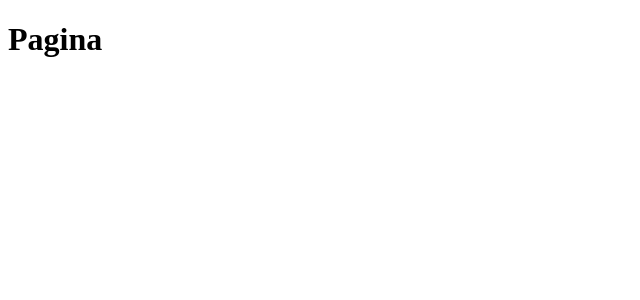
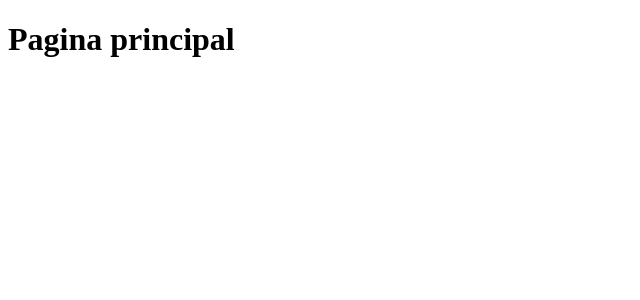
Before and after one commit to filipemacedo/site-mercado-livre, a React (Create React App) app: page / in a window 1280 px wide. Shown: the top 300 px of the page, without its empty margins (0-640 px from the left). Built offline with nearby package versions, Linux system fonts and the light colour scheme.

Commit message:
feat: ensure connect router with redux

```diff
--- a/src/App.tsx
+++ b/src/App.tsx
@@ -1,8 +1,14 @@
 import React from 'react';
 import Routes from './routes';
+import { Provider } from 'react-redux';
+import store from './store';
 
 const App: React.FC = () => {
-  return <Routes />
-}
+	return (
+		<Provider store={store}>
+			<Routes />
+		</Provider>
+	);
+};
 
 export default App;
--- /dev/null
+++ b/src/pages/Main/index.tsx
@@ -0,0 +1,12 @@
+import React from 'react';
+import { useSelector } from 'react-redux';
+
+const Main: React.FC = () => {
+  const state = useSelector(state => state);
+
+  console.log({ state });
+
+  return <h1>Pagina principal</h1>;
+};
+
+export default Main;
--- a/src/routes/index.tsx
+++ b/src/routes/index.tsx
@@ -1,15 +1,20 @@
+/* eslint-disable react/jsx-max-depth */
+
 import React from 'react';
 import { Switch, Route, BrowserRouter } from 'react-router-dom';
+import { ConnectedRouter } from 'connected-react-router';
+import history from './history';
+import Main from '../pages/Main';
 
 const Routes: React.FC = () => {
   return (
-    // <ConnectedRouter history={history}>
+   <ConnectedRouter history={history}>
     <BrowserRouter>
       <Switch>
-        <Route component={() => <h1>Pagina</h1>} exact path="/" />
+        <Route component={Main} exact path="/" />
       </Switch>
     </BrowserRouter>
-    // </ConnectedRouter>
+    </ConnectedRouter>
   );
 };
 
```
